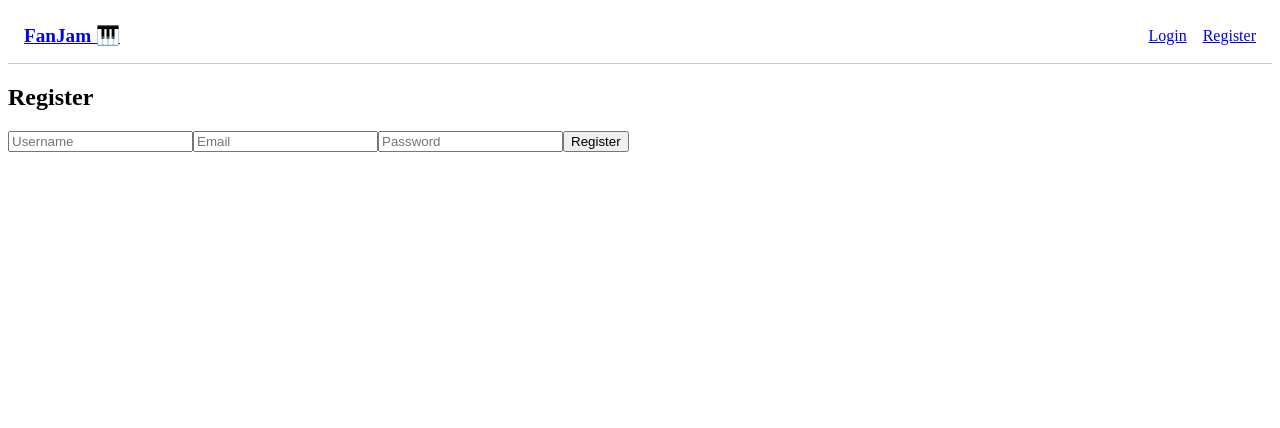
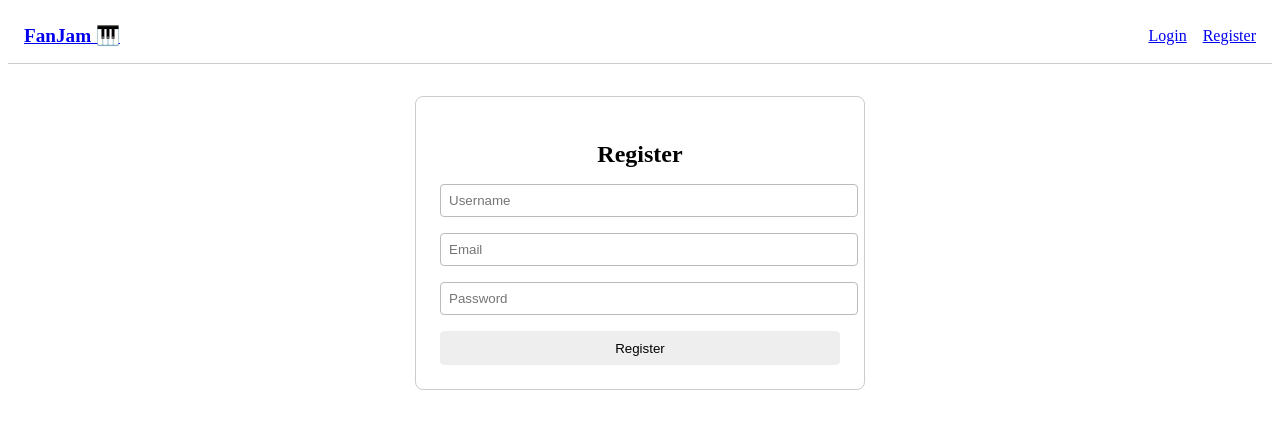
Before and after one commit to idelija92/fanjam, a React (Create React App) app in the folder frontend/: page /register in a window 1280 px wide. Shown: the top 428 px of the page. Built offline with nearby package versions, Linux system fonts and the light colour scheme.

Commit message:
Apply shared form components and styling to Edit and Create pages

```diff
--- /dev/null
+++ b/frontend/src/components/form/FormButton.js
@@ -0,0 +1,12 @@
+import React from 'react';
+import './form.css';
+
+const FormButton = ({ children, ...props }) => {
+  return (
+    <button className="form-button" {...props}>
+      {children}
+    </button>
+  );
+};
+
+export default FormButton;
--- /dev/null
+++ b/frontend/src/components/form/FormInput.js
@@ -0,0 +1,16 @@
+import React from 'react';
+import './form.css';
+
+const FormInput = ({ type = 'text', placeholder, value, onChange }) => {
+  return (
+    <input
+      className="form-input"
+      type={type}
+      placeholder={placeholder}
+      value={value}
+      onChange={onChange}
+    />
+  );
+};
+
+export default FormInput;
--- /dev/null
+++ b/frontend/src/components/form/FormWrapper.js
@@ -0,0 +1,13 @@
+import React from 'react';
+import './form.css';
+
+const FormWrapper = ({ title, children }) => {
+  return (
+    <div className="form-wrapper">
+      {title && <h2 className="form-title">{title}</h2>}
+      {children}
+    </div>
+  );
+};
+
+export default FormWrapper;
--- /dev/null
+++ b/frontend/src/components/form/form.css
@@ -0,0 +1,53 @@
+.form-wrapper {
+  max-width: 400px;
+  margin: 2rem auto;
+  padding: 1.5rem;
+  border: 1px solid #ccc;
+  border-radius: 8px;
+}
+
+.form-title {
+  text-align: center;
+  margin-bottom: 1rem;
+}
+
+.form-input {
+  display: block;
+  width: 100%;
+  padding: 0.5rem;
+  margin-bottom: 1rem;
+  border: 1px solid #bbb;
+  border-radius: 4px;
+}
+
+.form-button {
+  padding: 0.6rem;
+  width: 100%;
+  border: none;
+  border-radius: 4px;
+  background: #eee;
+  cursor: pointer;
+}
+
+.form-button:hover {
+  background: #ddd;
+}
+
+.form-select {
+  display: block;
+  width: 100%;
+  padding: 0.5rem;
+  margin-bottom: 1rem;
+  border: 1px solid #bbb;
+  border-radius: 4px;
+}
+
+.form-textarea {
+  display: block;
+  width: 100%;
+  padding: 0.5rem;
+  margin-bottom: 1rem;
+  border: 1px solid #bbb;
+  border-radius: 4px;
+  resize: vertical;
+}
--- a/frontend/src/pages/CreateUser.js
+++ b/frontend/src/pages/CreateUser.js
@@ -1,6 +1,9 @@
 import React, { useState } from 'react';
 import API from '../services/api';
 import { Link } from 'react-router-dom';
+import FormWrapper from '../components/form/FormWrapper';
+import FormInput from '../components/form/FormInput';
+import FormButton from '../components/form/FormButton';
 
 const ALL_ROLES = ['USER', 'ADMIN', 'BAND', 'VENUE'];
 
@@ -36,52 +39,24 @@ const CreateUser = () => {
   };
 
   return (
-    <div style={{ maxWidth: '400px', margin: '2rem auto', padding: '1rem', border: '1px solid #ccc', borderRadius: '8px' }}>
-      <h1 style={{ textAlign: 'center' }}>Create User</h1>
+    <FormWrapper title="Create User">
       <p><Link to="/users">← Back to Users</Link></p>
-      <form onSubmit={handleSubmit} style={{ display: 'flex', flexDirection: 'column', gap: '0.75rem' }}>
-        <input
-          name="username"
-          placeholder="Username"
-          onChange={handleChange}
-          value={form.username}
-          style={{ padding: '0.5rem' }}
-        />
-        <input
-          name="email"
-          placeholder="Email"
-          onChange={handleChange}
-          value={form.email}
-          style={{ padding: '0.5rem' }}
-        />
-        <input
-          name="password"
-          type="password"
-          placeholder="Password"
-          onChange={handleChange}
-          value={form.password}
-          style={{ padding: '0.5rem' }}
-        />
+      <form onSubmit={handleSubmit}>
+        <FormInput name="username" placeholder="Username" value={form.username} onChange={handleChange} />
+        <FormInput name="email" placeholder="Email" value={form.email} onChange={handleChange} />
+        <FormInput type="password" name="password" placeholder="Password" value={form.password} onChange={handleChange} />
 
-        <label>Roles (Ctrl/Cmd + Click to select multiple):</label>
-        <select
-          multiple
-          onChange={handleRoleChange}
-          value={form.roles}
-          style={{ padding: '0.5rem', height: '6rem' }}
-        >
+        <label>Roles:</label>
+        <select multiple onChange={handleRoleChange} value={form.roles}>
           {ALL_ROLES.map(role => (
             <option key={role} value={role}>{role}</option>
           ))}
         </select>
 
-        <button type="submit" style={{ padding: '0.6rem', background: '#007bff', color: 'white', border: 'none', borderRadius: '4px' }}>
-          Create
-        </button>
-
+        <FormButton type="submit">Create</FormButton>
         {error && <p style={{ color: 'red', textAlign: 'center' }}>{error}</p>}
       </form>
-    </div>
+    </FormWrapper>
   );
 };
 
--- a/frontend/src/pages/EditBand.js
+++ b/frontend/src/pages/EditBand.js
@@ -1,6 +1,9 @@
 import React, { useEffect, useState } from 'react';
 import { useParams, useNavigate, Link } from 'react-router-dom';
 import API from '../services/api';
+import FormWrapper from '../components/form/FormWrapper';
+import FormInput from '../components/form/FormInput';
+import FormButton from '../components/form/FormButton';
 
 const EditBand = () => {
   const { id } = useParams();
@@ -26,17 +29,16 @@ const EditBand = () => {
   };
 
   return (
-    <div>
-      <h1>Edit Band</h1>
-      <Link to="/bands">← Back to Bands</Link>
+    <FormWrapper title="Edit Band">
+      <p><Link to="/bands">← Back to Bands</Link></p>
       <form onSubmit={handleSubmit}>
-        <input name="name" placeholder="Name" value={form.name} onChange={handleChange} /><br />
-        <input name="genre" placeholder="Genre" value={form.genre} onChange={handleChange} /><br />
-        <input name="description" placeholder="Description" value={form.description} onChange={handleChange} /><br />
-        <button type="submit">Update</button>
+        <FormInput name="name" value={form.name} onChange={handleChange} placeholder="Name" />
+        <FormInput name="genre" value={form.genre} onChange={handleChange} placeholder="Genre" />
+        <FormInput name="description" value={form.description} onChange={handleChange} placeholder="Description" />
+        <FormButton type="submit">Update</FormButton>
       </form>
-      {error && <p style={{ color: 'red' }}>{error}</p>}
-    </div>
+      {error && <p style={{ color: 'red', textAlign: 'center' }}>{error}</p>}
+    </FormWrapper>
   );
 };
 
--- a/frontend/src/pages/EditUser.js
+++ b/frontend/src/pages/EditUser.js
@@ -1,6 +1,9 @@
 import React, { useEffect, useState } from 'react';
 import { useParams, useNavigate, Link } from 'react-router-dom';
 import API from '../services/api';
+import FormWrapper from '../components/form/FormWrapper';
+import FormInput from '../components/form/FormInput';
+import FormButton from '../components/form/FormButton';
 
 const EditUser = () => {
   const { id } = useParams();
@@ -16,8 +19,8 @@ const EditUser = () => {
       .catch(() => setError('Failed to load user'));
   }, [id]);
 
+  const handleChange = e => setForm({ ...form, [e.target.name]: e.target.value });
 
-  const handleChange = e => setForm({ ...form, [e.target.name]: e.target.value });
   const handleSubmit = async e => {
     e.preventDefault();
     try {
@@ -33,19 +36,17 @@ const EditUser = () => {
     }
   };
 
-
   return (
-    <div>
-      <h1>Edit User</h1>
-      <Link to="/users">← Back to Users</Link>
+    <FormWrapper title="Edit User">
+      <p><Link to="/users">← Back to Users</Link></p>
       <form onSubmit={handleSubmit}>
-        <input name="username" value={form.username} onChange={handleChange} placeholder="Username" /><br />
-        <input name="email" value={form.email} onChange={handleChange} placeholder="Email" /><br />
-        <input type="password" name="password" value={form.password} onChange={handleChange} placeholder="Password" /><br />
-        <button type="submit">Update</button>
+        <FormInput name="username" value={form.username} onChange={handleChange} placeholder="Username" />
+        <FormInput name="email" value={form.email} onChange={handleChange} placeholder="Email" />
+        <FormInput type="password" name="password" value={form.password} onChange={handleChange} placeholder="Password" />
+        <FormButton type="submit">Update</FormButton>
       </form>
-      {error && <p style={{ color: 'red' }}>{error}</p>}
-    </div>
+      {error && <p style={{ color: 'red', textAlign: 'center' }}>{error}</p>}
+    </FormWrapper>
   );
 };
 
--- a/frontend/src/pages/Login.js
+++ b/frontend/src/pages/Login.js
@@ -1,33 +1,26 @@
-import * as React from 'react';
+import React, { useState, useContext } from 'react';
 import { AuthContext } from '../context/AuthContext';
 import { Link, useNavigate } from 'react-router-dom';
 import { toast } from 'react-toastify';
 import API from '../services/api';
-
-console.log('Raw AuthContext:', AuthContext);
+import FormWrapper from '../components/form/FormWrapper';
+import FormInput from '../components/form/FormInput';
+import FormButton from '../components/form/FormButton';
 
 function Login() {
-
-  const auth = React.useContext(AuthContext);
-  //console.log('Login component is rendering');
-  //console.log('Auth context before login: :', auth);
-
-  //const { login } = useContext(AuthContext);
-  const [email, setEmail] = React.useState('');
-  const [password, setPassword] = React.useState('');
-  const [message, setMessage] = React.useState('');
+  const auth = useContext(AuthContext);
+  const [email, setEmail] = useState('');
+  const [password, setPassword] = useState('');
+  const [message, setMessage] = useState('');
 
   const navigate = useNavigate();
-
 
   const handleLogin = async (e) => {
     e.preventDefault();
     try {
       const res = await API.post('/auth/login', { email, password });
-
       const token = res.data;
       auth.login(token);
-      //toast.success('Login successful!');
       navigate('/');
     } catch (err) {
       console.error(err);
@@ -36,20 +29,28 @@ function Login() {
     }
   };
 
-
   return (
-    <div>
-      <h2>Login</h2>
-      <Link to="/">← Back to Home</Link>
+    <FormWrapper title="Login">
+      <p style={{ textAlign: 'center' }}>
+        <Link to="/">← Back to Home</Link>
+      </p>
       <form onSubmit={handleLogin}>
-        <input type="email" placeholder="Email" value={email}
-          onChange={(e) => setEmail(e.target.value)} />
-        <input type="password" placeholder="Password" value={password}
-          onChange={(e) => setPassword(e.target.value)} />
-        <button type="submit">Login</button>
+        <FormInput
+          type="email"
+          placeholder="Email"
+          value={email}
+          onChange={(e) => setEmail(e.target.value)}
+        />
+        <FormInput
+          type="password"
+          placeholder="Password"
+          value={password}
+          onChange={(e) => setPassword(e.target.value)}
+        />
+        <FormButton type="submit">Login</FormButton>
       </form>
-      <p>{message}</p>
-    </div>
+      {message && <p style={{ marginTop: '1rem', textAlign: 'center' }}>{message}</p>}
+    </FormWrapper>
   );
 }
 
--- a/frontend/src/pages/Register.js
+++ b/frontend/src/pages/Register.js
@@ -1,6 +1,9 @@
 import React, { useState } from 'react';
 import API from '../services/api';
 import { useNavigate } from 'react-router-dom';
+import FormWrapper from '../components/form/FormWrapper';
+import FormInput from '../components/form/FormInput';
+import FormButton from '../components/form/FormButton';
 
 function Register() {
   const [email, setEmail] = useState('');
@@ -27,19 +30,30 @@ function Register() {
   };
 
   return (
-    <div>
-      <h2>Register</h2>
+    <FormWrapper title="Register">
       <form onSubmit={handleRegister}>
-        <input type="text" placeholder="Username" value={username}
-               onChange={(e) => setUsername(e.target.value)} />
-        <input type="email" placeholder="Email" value={email}
-               onChange={(e) => setEmail(e.target.value)} />
-        <input type="password" placeholder="Password" value={password}
-               onChange={(e) => setPassword(e.target.value)} />
-        <button type="submit">Register</button>
+        <FormInput
+          type="text"
+          placeholder="Username"
+          value={username}
+          onChange={(e) => setUsername(e.target.value)}
+        />
+        <FormInput
+          type="email"
+          placeholder="Email"
+          value={email}
+          onChange={(e) => setEmail(e.target.value)}
+        />
+        <FormInput
+          type="password"
+          placeholder="Password"
+          value={password}
+          onChange={(e) => setPassword(e.target.value)}
+        />
+        <FormButton type="submit">Register</FormButton>
       </form>
-      <p>{message}</p>
-    </div>
+      {message && <p style={{ marginTop: '1rem', textAlign: 'center' }}>{message}</p>}
+    </FormWrapper>
   );
 }
 
```
Also changed, not shown: frontend/src/pages/CreateBand.js (+11 -9 lines), frontend/src/pages/CreateEvent.js (+33 -28 lines), frontend/src/pages/EditEvent.js (+29 -25 lines).
